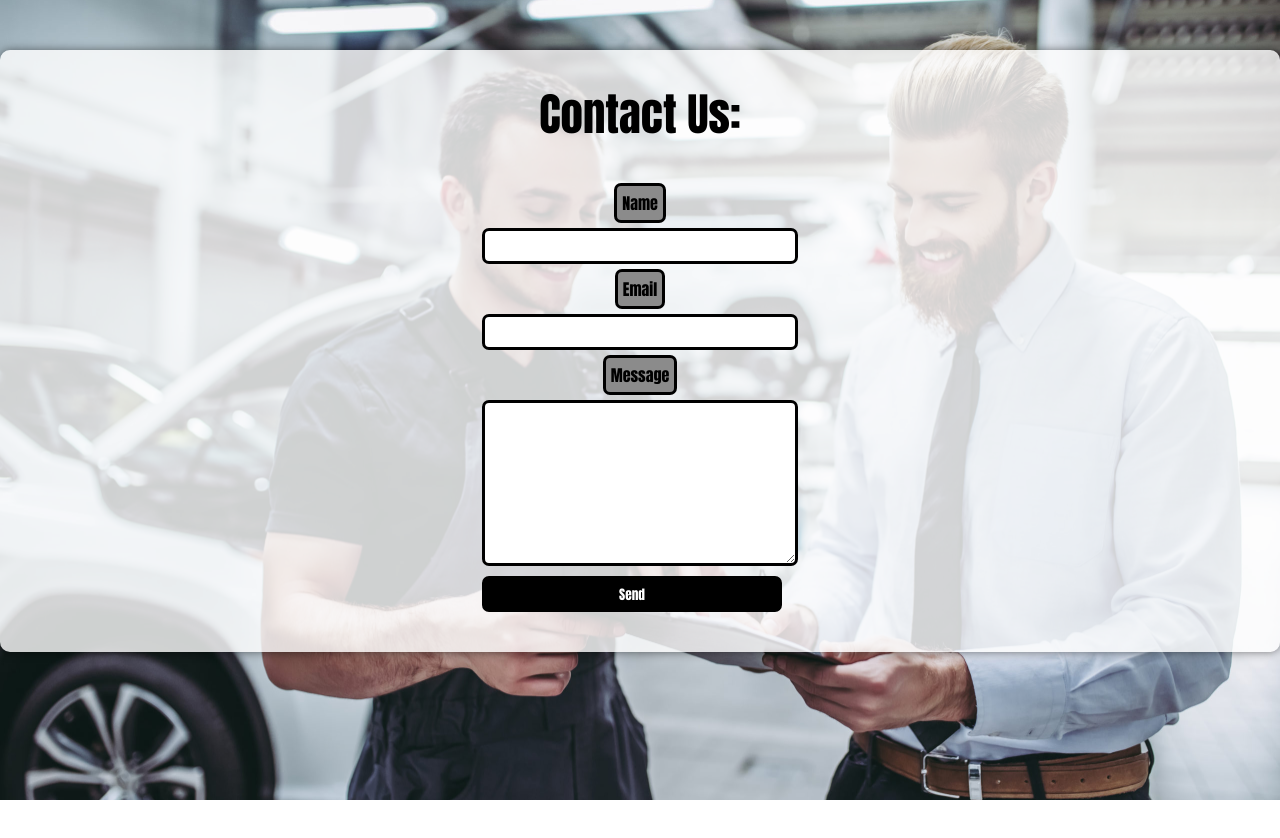
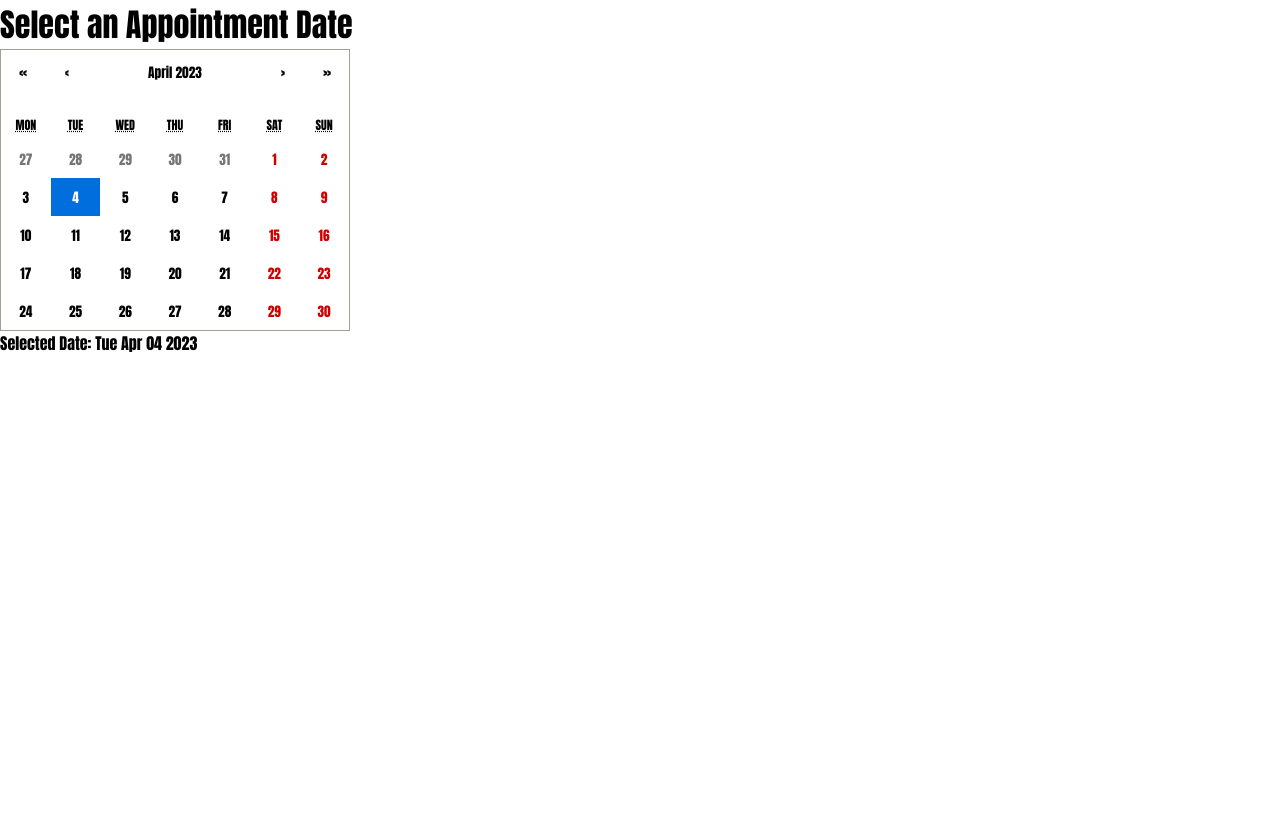
Before and after one commit to wjg97/Kill-All-Tires, a React (Create React App) app in the folder client/: page / in a window 1280 px wide. Shown: the top 838 px of the page. After the commit the page ends 800 px from the top, so only its background shows below. Built offline with nearby package versions, Linux system fonts and the light colour scheme.

Commit message:
Added Appointform which is actually just a calendar plugin for react which will be used on the homepage

```diff
--- a/client/package.json
+++ b/client/package.json
@@ -10,6 +10,7 @@
     "@testing-library/user-event": "^13.5.0",
     "graphql": "^16.6.0",
     "react": "^18.2.0",
+    "react-calendar": "^4.1.0",
     "react-dom": "^18.2.0",
     "react-scripts": "5.0.1",
     "web-vitals": "^2.1.4"
--- a/client/src/App.js
+++ b/client/src/App.js
@@ -2,10 +2,11 @@ import React from "react";
 import About from "./components/about/About";
 import Main from "./components/Main";
 import Contact from "./components/contactForm/Contact";
+import Appt from "./components/appointmentForm/Appt";
 function App() {
   return (
     <div className="App">
-      <Contact />
+      <Appt />
     </div>
   );
 }
--- /dev/null
+++ b/client/src/components/appointmentForm/Appt.js
@@ -0,0 +1,20 @@
+import React, { useState } from "react";
+import "react-calendar/dist/Calendar.css";
+import Calendar from "react-calendar";
+
+function Appt() {
+  const [date, setDate] = useState(new Date());
+
+  return (
+    <div className="apptForm">
+      <h1 className="calendarHeader"> Select an Appointment Date </h1>
+      <div className="calendar">
+        <Calendar onChange={setDate} value={date} />
+      </div>
+      <p className="selectedDate">
+        <span className="bold">Selected Date: </span> {date.toDateString()}
+      </p>
+    </div>
+  );
+}
+export default Appt;
```
Also changed, not shown: client/src/components/appointmentForm/Appt.css (added), 1 other file (tests, documents, lock files or other folders).
